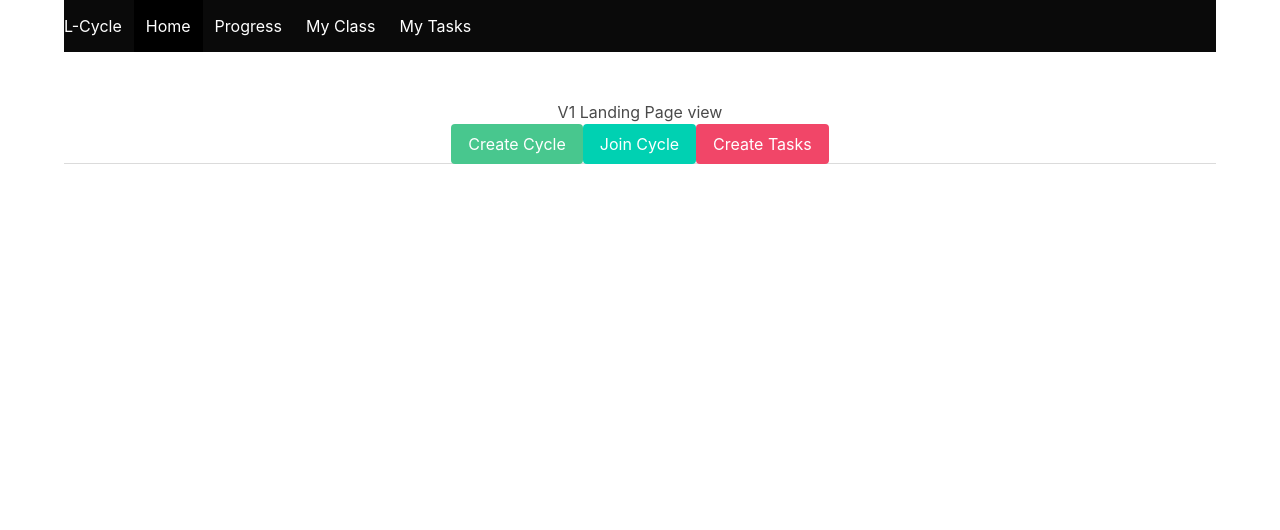
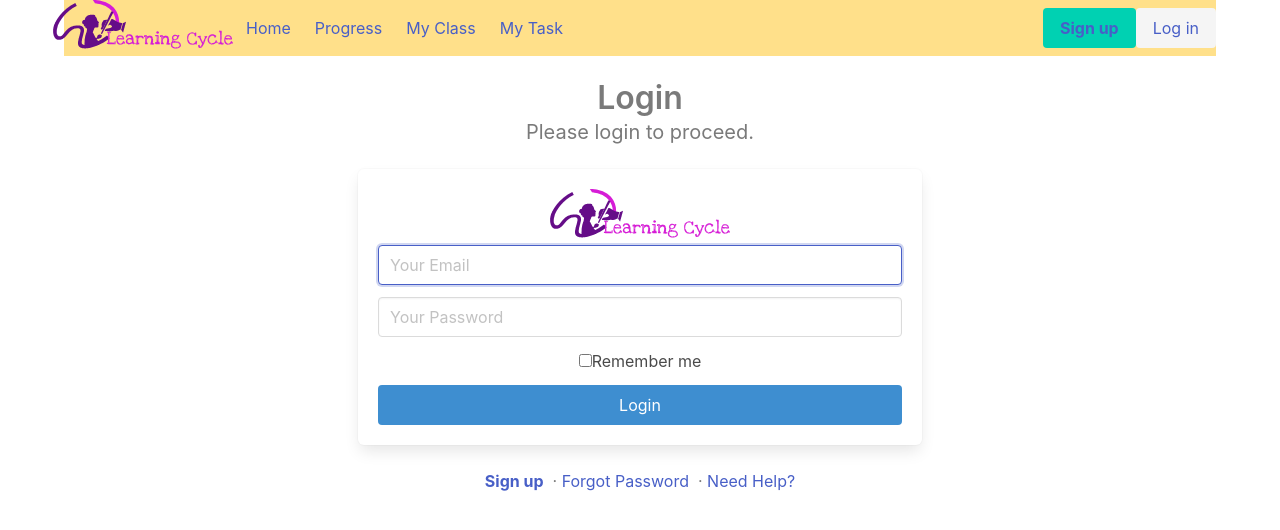
Before and after one commit to demmarss/L-cycle, a React (Create React App) app: page /logIn in a window 1280 px wide. Shown: the top 530 px of the page. Built offline with nearby package versions, Linux system fonts and the light colour scheme.

Commit message:
Most routing implemented, Components related to user has been included

```diff
--- a/src/App.js
+++ b/src/App.js
@@ -1,6 +1,13 @@
 import React, { Component } from 'react';
 import Navigation from './Navigation'
 import LandingPage from './LandingPage/LandingPage'
+import TaskList from './Task/TaskList'
+import ResultList from './Result/ResultList'
+import ClassList from './L_Cycle/L-CycleList'
+import SignUp from './user/CreateAcct'
+import LogIn from './user/LogIn';
+import MyAccount from './user/UserAcctDetail';
+import ForgotPassword from './user/ForgotPassword'
 import { BrowserRouter as Router, Route } from 'react-router-dom';
 import './App.css';
 
@@ -12,7 +19,20 @@ class App extends Component {
         <div className="App container">
           <Navigation />
           <br/>
-          <LandingPage />
+        <Route exact path="/" component={LandingPage} />
+        <div class="columns is-mobile is-centered">
+            <div class="column is-10-mobile is-6-tablet is-6-desktop is-4-fullhd">
+              <Route exact path="/myTask" component={TaskList} />
+              <Route exact path="/myResult" component={ResultList} />
+              <Route exact path="/myClass" component={ClassList} />
+
+              <Route exact path="/signUp" component={SignUp} />
+              <Route exact path="/logIn" component={LogIn} />
+              <Route exact path="/myAccount" component={MyAccount} />
+              <Route exact path="/forgotPassword" component={ForgotPassword}/>
+          </div>
+        </div>
+
         </div>
 
 
--- a/src/LandingPage/L-CycleList.js
+++ b/src/L_Cycle/L-CycleList.js
@@ -5,7 +5,7 @@ class TaskList extends Component {
     render(){
         return (
             <div>
-                <h1 class="title is-4">V3  L-Cycle Lists</h1>
+                <h1 class="title is-4">V9  L-Cycle Lists</h1>
                 <ul>
                     <li>
                         <div class="card">
--- a/src/LandingPage/LandingPage.js
+++ b/src/LandingPage/LandingPage.js
@@ -31,10 +31,11 @@ class LandingPage extends Component {
   render() {
     return (
         <div>
+          V1 Landing Page view
           <br/>
-          V1 Landing Page view
           <div class="tabs is-centered">
             <ul>
+
               <li ><CreateLC toggle={this.toggle}/></li>
               <li><JoinLC toggle={this.toggle}/></li>
               <li><DisplayCreateTask toggle={this.toggle}/></li>
--- a/src/Navigation.js
+++ b/src/Navigation.js
@@ -1,10 +1,13 @@
 import React, {Component} from 'react'
+import { Link } from 'react-router-dom';
+import logo from './image/LClogo.png'
 
 class Navigation extends Component{
 
     handleClick = () =>{
         var burger = document.querySelector('.burger')
         var nav = document.querySelector('#'+burger.dataset.target);
+
 
         burger.classList.toggle('is-active')
         nav.classList.toggle('is-active');
@@ -15,12 +18,14 @@ class Navigation extends Component{
 
     return (
         <div className="container">
-            <nav class="navbar is-black" role="navigation" aria-label="main navigation">
+            <nav class="navbar is-warning" role="navigation" aria-label="main navigation">
                 <div class="navbar-brand">
-                    <a class="navbar-item" href="https://bulma.io">
-                        {/* <img src="https://bulma.io/images/bulma-logo.png" width="112" height="28"/> */}
-                        <h2>L-Cycle</h2>
+                    <a>
+                        <Link to='/'>
+                            <img src={logo}/>
+                        </Link>
                     </a>
+
                     <a role="button" class="navbar-burger burger" aria-label="menu" aria-expanded="false" data-target="navbarBasicExample" onClick={this.handleClick}>
                     <span aria-hidden="true"></span>
                     <span aria-hidden="true"></span>
@@ -30,22 +35,38 @@ class Navigation extends Component{
 
                 <div id="navbarBasicExample" class="navbar-menu">
                     <div class="navbar-start">
-                        <a class="navbar-item is-active">
-                            Home
+                        <a class="navbar-item">
+                            <Link to="/">Home</Link>
                         </a>
 
                         <a class="navbar-item">
-                            Progress
+                            <Link to="/myResult">Progress</Link>
                         </a>
 
                         <a class="navbar-item">
-                            My Class
+                            <Link to="/myClass">My Class</Link>
                         </a>
 
                         <a class="navbar-item">
-                            My Tasks
+                            <Link to="/myTask">My Task</Link>
                         </a>
+                    </div>
+                    <div class="navbar-end">
+                        <div class="navbar-item">
+                            <a class="button is-primary">
+                            <Link to="/signUp"><strong>Sign up</strong></Link>
+                            </a>
+                            <a class="button is-light">
+                            <Link to="/logIn">Log in</Link>
+                            </a>
+                            {/* <a class="button is-primary">
+                                <Link to="/myAccount"><strong>MyAccount</strong></Link>
+                            </a>
+                            <a class="button is-light">
+                                Log out
+                            </a> */}
 
+                        </div>
                     </div>
                 </div>
             </nav>
--- /dev/null
+++ b/src/user/CreateAcct.js
@@ -0,0 +1,40 @@
+import React, {Component} from 'react'
+import logo from '../image/LClogo.png'
+
+class CreateAcct extends Component {
+    render(){
+        return(
+            <div>
+                <h3 class="title has-text-grey">Create Account </h3>
+                <p class="subtitle has-text-grey">Please sigup to proceed.</p>
+                <div class="box">
+                    <figure class="avatar">
+                        <img src={logo}/>
+                    </figure>
+                    <form>
+                        <div class="field">
+                            <div class="control">
+                                <input class="input" type="email" placeholder="Your Username" autofocus=""/>
+                            </div>
+                        </div>
+
+                        <div class="field">
+                            <div class="control">
+                                <input class="input" type="email" placeholder="Your Email" autofocus=""/>
+                            </div>
+                        </div>
+
+                        <div class="field">
+                            <div class="control">
+                                <input class="input" type="password" placeholder="Your Password"/>
+                            </div>
+                        </div>
+                        <button class="button is-block is-success is-fullwidth">Register</button>
+                    </form>
+                </div>
+            </div>
+        )
+    }
+}
+
+export default CreateAcct
--- /dev/null
+++ b/src/user/ForgotPassword.js
@@ -0,0 +1,28 @@
+import React, {Component} from 'react'
+import logo from '../image/LClogo.png'
+
+class ForgotPassword extends Component {
+    render(){
+        return(
+            <div>
+                <h3 class="title has-text-grey">Need Help!</h3>
+                <p class="subtitle has-text-grey">Tell us your email</p>
+                <div class="box">
+                    <figure class="avatar">
+                        <img src={logo}/>
+                    </figure>
+                    <form>
+                        <div class="field">
+                            <div class="control">
+                                <input class="input" type="email" placeholder="Your Email" autofocus=""/>
+                            </div>
+                        </div>
+                        <button class="button is-block is-danger is-fullwidth">Retrieve Password</button>
+                    </form>
+                </div>
+            </div>
+        )
+    }
+}
+
+export default ForgotPassword
--- /dev/null
+++ b/src/user/LogIn.js
@@ -0,0 +1,46 @@
+import React, {Component} from 'react'
+import logo from '../image/LClogo.png'
+import { Link } from 'react-router-dom';
+
+class LogIn extends Component {
+    render(){
+        return(
+            <div>
+                <h3 class="title has-text-grey">Login</h3>
+                <p class="subtitle has-text-grey">Please login to proceed.</p>
+                <div class="box">
+                    <figure class="avatar">
+                        <img src={logo}/>
+                    </figure>
+                    <form>
+                        <div class="field">
+                            <div class="control">
+                                <input class="input" type="email" placeholder="Your Email" autofocus=""/>
+                            </div>
+                        </div>
+
+                        <div class="field">
+                            <div class="control">
+                                <input class="input" type="password" placeholder="Your Password"/>
+                            </div>
+                        </div>
+                        <div class="field">
+                            <label class="checkbox">
+                                <input type="checkbox"/>
+                                Remember me
+                            </label>
+                        </div>
+                        <button class="button is-block is-info is-fullwidth">Login</button>
+                    </form>
+                </div>
+                <p class="has-text-grey">
+                    <a><Link to="/signUp"><strong>Sign up</strong></Link></a> &nbsp;·&nbsp;
+                    <a><Link to="/forgotPassword">Forgot Password</Link></a> &nbsp;·&nbsp;
+                    <a href="../">Need Help?</a>
+                </p>
+            </div>
+        )
+    }
+}
+
+export default LogIn
--- /dev/null
+++ b/src/user/UserAcctDetail.js
@@ -0,0 +1,13 @@
+import React, {Component} from 'react'
+
+class UserAcctDetail extends Component {
+    render(){
+        return(
+            <div>
+                    Myprofile
+            </div>
+        )
+    }
+}
+
+export default UserAcctDetail
```
Also changed, not shown: src/image/LClogo.png (added), src/logo.svg (deleted).
